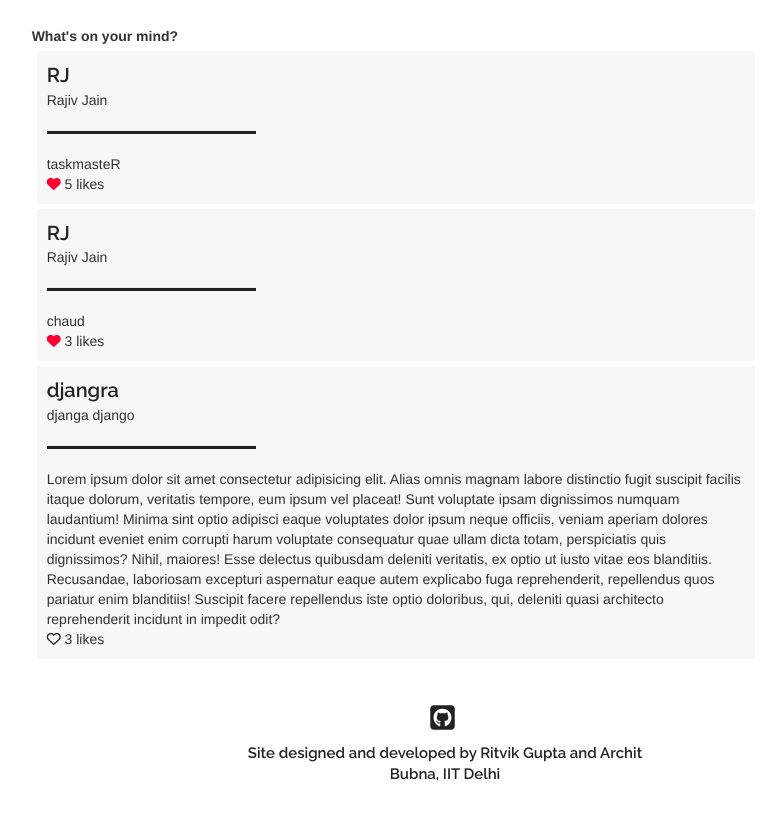
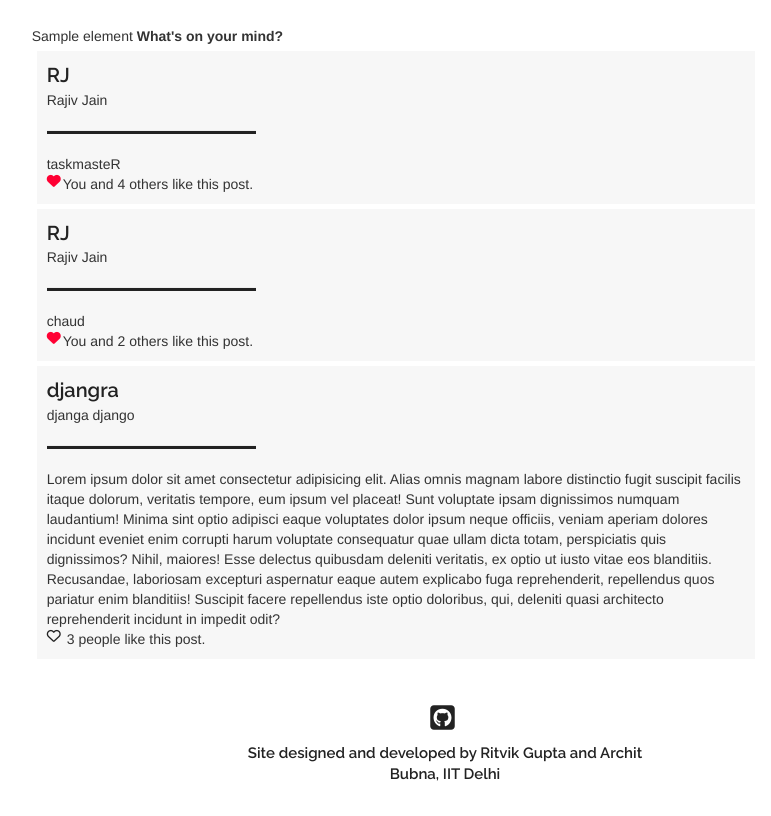
Before and after one commit to architb12/IITDForum, a Django app: template post/templates/post/home.html in a window 1280 px wide. Shown: the part 54-870 px from the top of the page, without its empty margins (195-966 px from the left). Run offline with Django 3.2, Linux system fonts and the light colour scheme; a user stored in the database is signed in; data comes from the database, SQL or seed files in the repository; both versions use the stored data as it was after the commit; the template is opened without the code that fills it: values that come from a table or form of the project are taken from there, most other values are stand-ins (such as "Sample title", 1, 10 or a date in 2020); some libraries are stand-ins or nearby versions.

Commit message:
Added on-screen update for likes_count on posts.

```diff
--- a/post/static/post/style.css
+++ b/post/static/post/style.css
@@ -428,3 +428,14 @@ form{
 	font-weight: 700;
 	color:#222;
 }
+
+.like-wrapper{
+	display: flex;
+}
+.likes-count{
+	margin-left: 4px;
+	margin-right: 4px;
+}
+.likes-count-prefix{
+	margin-left: 2px;
+}
--- a/post/templates/post/home.html
+++ b/post/templates/post/home.html
@@ -1,6 +1,7 @@
 {% extends "post/base.html" %}
 {% block content %}
     <div class="write-post">
+        {{Element.className}}
         <font class="write-post-font">
             <b>What's on your mind?</b>
         </font>
@@ -21,12 +22,32 @@
             {{post.text}}
         </font>
         <br>
-        {% if request.user in post.postlike.likers.all %}
-            <i class="fa fa-heart liked like-button" aria-hidden="true" id="like{{ post.id }}" data-catid="{{ post.id }}"></i>
-        {% else %}
-            <i class="fa fa-heart-o likes like-button" aria-hidden="true" id="like{{ post.id }}" data-catid="{{ post.id }}"></i>
-        {% endif %}
-        <font class="post-content-font">{{ post.postlike.likers.count }} like{{post.postlike.likers.count|pluralize}}</font>
+        <div class="like-wrapper">
+            {% if request.user in post.postlike.likers.all %}
+                <i class="fa fa-heart liked like-button" aria-hidden="true" id="like{{ post.id }}" data-catid="{{ post.id }}"></i>
+                <div class="likes-count-prefix" id="likes-count-prefix{{ post.id }}">
+                    You and
+                </div>
+                <div class="likes-count" id="likes-count{{ post.id }}">
+                    <font class="post-content-font">{{ post.postlike.likers.count|add:"-1"  }}</font>
+                </div>
+                <div class="likes-count-suffix" id="likes-count-suffix{{ post.id }}">
+                    others like this post.
+                </div>
+
+            {% else %}
+                <i class="fa fa-heart-o likes like-button" aria-hidden="true" id="like{{ post.id }}" data-catid="{{ post.id }}"></i>
+                <div class="likes-count-prefix" id="likes-count-prefix{{ post.id }}">
+                </div>
+                <div class="likes-count" id="likes-count{{ post.id }}">
+                    <font class="post-content-font">{{ post.postlike.likers.count }}</font>
+                </div>
+                <div class="likes-count-suffix" id="likes-count-suffix{{ post.id }}">
+                    people like this post.
+                </div>
+            {% endif %}
+        </div>
+
     </div>
     {% endfor %}
     <script type="text/javascript">
@@ -45,11 +66,23 @@
                     if ($('#like' + id).hasClass('fa-heart-o')){
                         $( '#like' + id ).removeClass('fa-heart-o likes');
                         $( '#like' + id ).addClass('fa-heart liked');
+                        var targetDiv = document.getElementById("likes-count-prefix"+id);
+                        targetDiv.textContent = "You and ";
+                        targetDiv = document.getElementById("likes-count-suffix"+id);
+                        targetDiv.textContent = " others like this post.";
                     }
                     else{
                         $( '#like' + id ).removeClass('fa-heart liked');
                         $( '#like' + id ).addClass('fa-heart-o likes');
+                        var targetDiv = document.getElementById("likes-count-prefix"+id);
+                        targetDiv.textContent = "";
+                        targetDiv = document.getElementById("likes-count-suffix"+id);
+                        targetDiv.textContent = " people like this post.";
                     }
+                },
+                error: function(data)
+                {
+                    location.href('')
                 }
             })
         });
--- a/post/templates/post/style.css
+++ b/post/templates/post/style.css
@@ -397,3 +397,7 @@ form{
 	font-weight: 700;
 	color:#222;
 }
+
+.like-wrapper{
+	display: flex;
+}
--- a/post/views.py
+++ b/post/views.py
@@ -1,4 +1,4 @@
-from django.shortcuts import render
+from django.shortcuts import render, redirect
 from .models import Post, Comment, Post
 from django.contrib.auth.models import User
 from django.http import HttpResponse, Http404, HttpResponseRedirect
```
Also changed, not shown: db.sqlite3.
